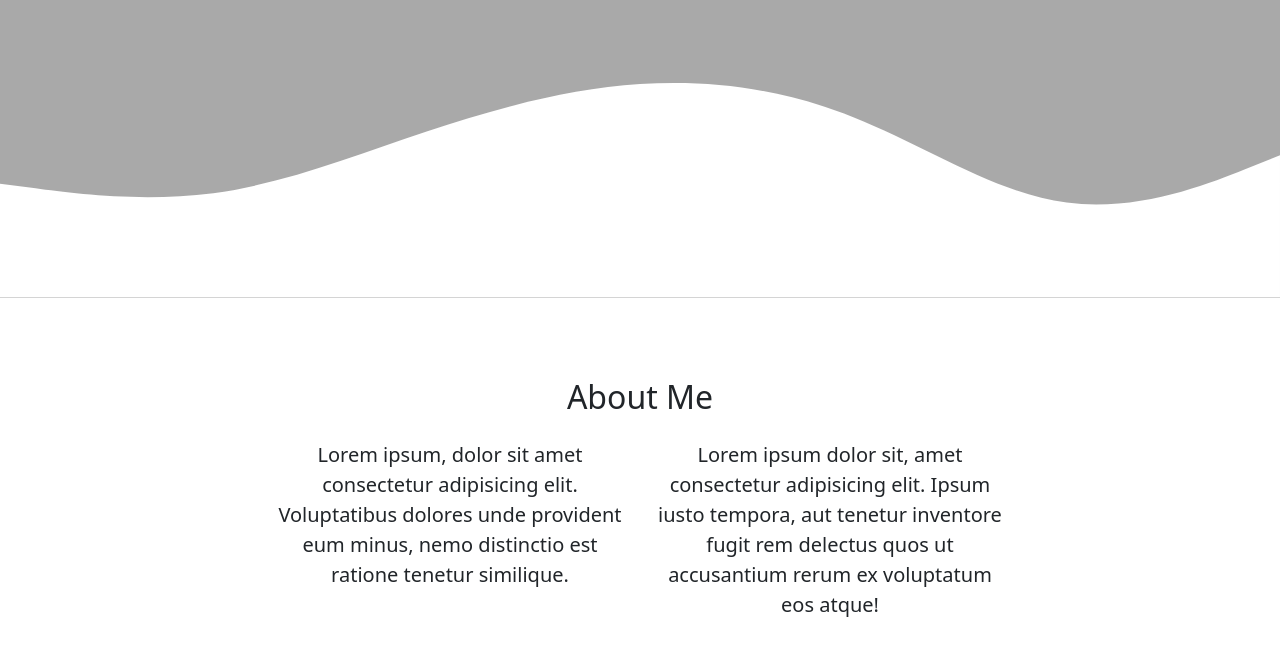
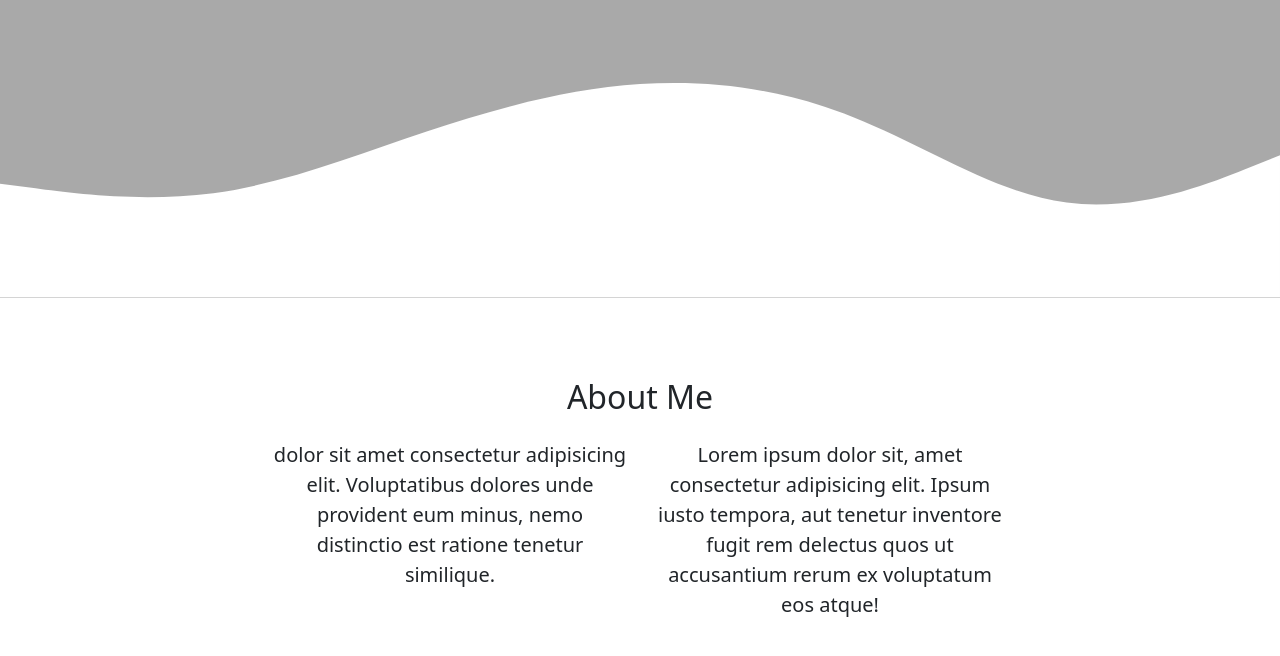
Before and after one commit to Hafizarasid/hafizarasid.github.io, a plain HTML site: page index.html in a window 1280 px wide. Shown: the part 404-1060 px from the top of the page. Drawn offline with nearby package versions, Linux system fonts and the light colour scheme.

Commit message:
mengubah commit

```diff
--- a/index.html
+++ b/index.html
@@ -60,7 +60,7 @@
         </div>
         <div class="row justify-content-center fs-5 text-center">
           <div class="col-md-4">
-            <p>Lorem ipsum, dolor sit amet consectetur adipisicing elit. Voluptatibus dolores unde provident eum minus, nemo distinctio est ratione tenetur similique.</p>
+            <p>dolor sit amet consectetur adipisicing elit. Voluptatibus dolores unde provident eum minus, nemo distinctio est ratione tenetur similique.</p>
           </div>
           <div class="col-md-4">
             <p>Lorem ipsum dolor sit, amet consectetur adipisicing elit. Ipsum iusto tempora, aut tenetur inventore fugit rem delectus quos ut accusantium rerum ex voluptatum eos atque!</p>
```
